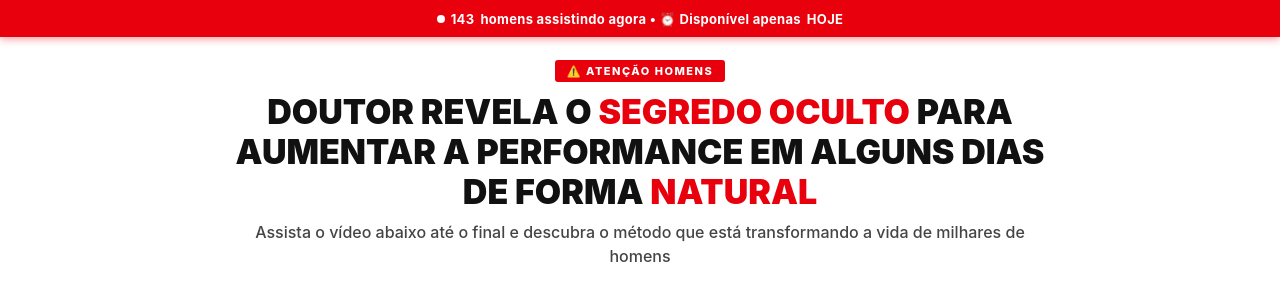
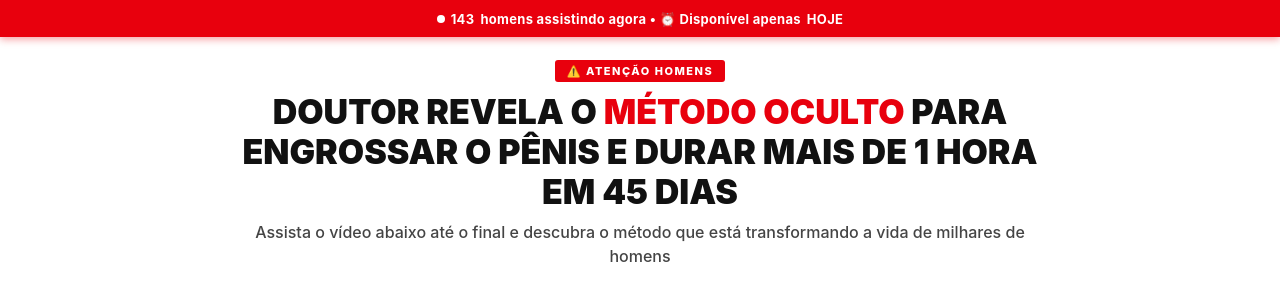
Before and after one commit to eriv01/maquinadeprazer.combr, a plain HTML site: page index.html in a window 1280 px wide. Shown: the top 289 px of the page. Drawn offline with Linux system fonts and the light colour scheme.

Commit message:
Update index.html

```diff
--- a/index.html
+++ b/index.html
@@ -643,7 +643,7 @@
     <!-- HEADLINE -->
     <div class="headline-wrap">
       <span class="eyebrow">⚠️ Atenção Homens</span>
-      <h1>Doutor Revela o <span>Segredo Oculto</span> Para Aumentar a Performance em Alguns Dias de Forma <span>Natural</span></h1>
+      <h1>Doutor Revela o <span>Método Oculto</span> Para Engrossar o pênis e durar mais de 1 Hora em 45 dias<span></span></h1>
       <p class="sub-headline">Assista o vídeo abaixo até o final e descubra o método que está transformando a vida de milhares de homens</p>
     </div>
 
```
